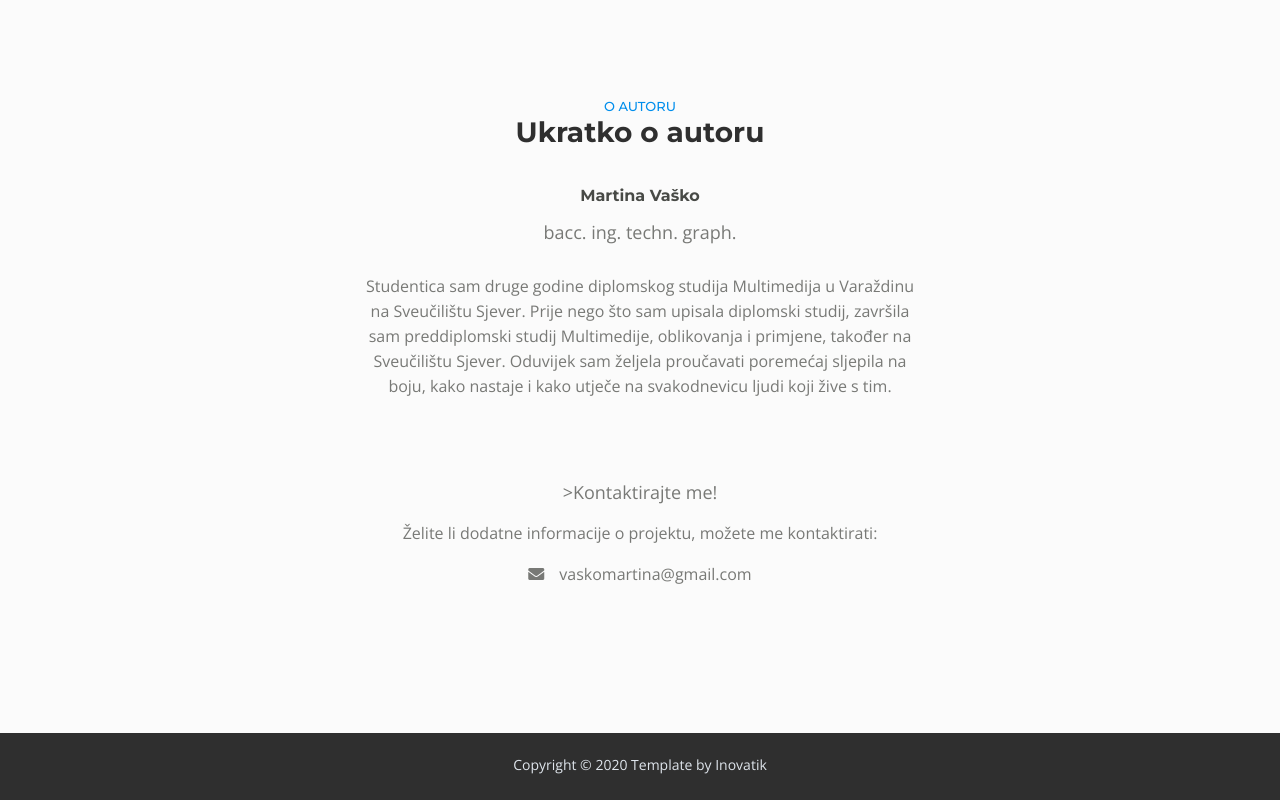
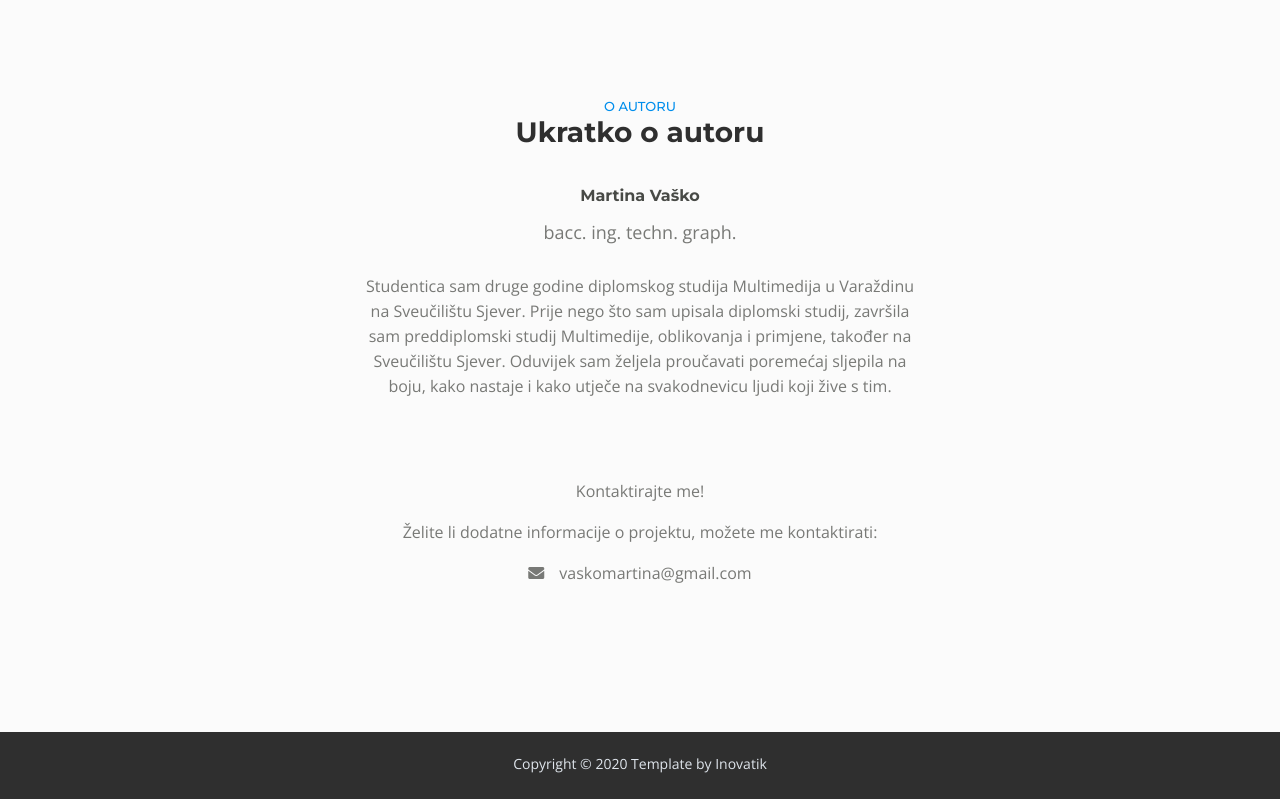
Before and after one commit to MaVa13/ColorBlindness, a plain HTML site: page index.html in a window 1280 px wide. Shown: the part 3703-4503 px from the top of the page. Drawn offline with nearby package versions, Linux system fonts and the light colour scheme; a script that the page names is missing; files whose address does not match are found by name.

Commit message:
Job title

```diff
--- a/index.html
+++ b/index.html
@@ -554,7 +554,7 @@
 
                     <div class="text-container">
 
-                        <p class="p-large">>Kontaktirajte me!</p>
+                        <p class="job-title">Kontaktirajte me!</p>
                         <p>Želite li dodatne informacije o projektu, možete me kontaktirati:</p>
                         <ul class="list-unstyled li-space-lg">
                             <!-- <li class="address"><i class="fas fa-map-marker-alt"></i>Slavonski Brod, Croatia</li> -->
```
